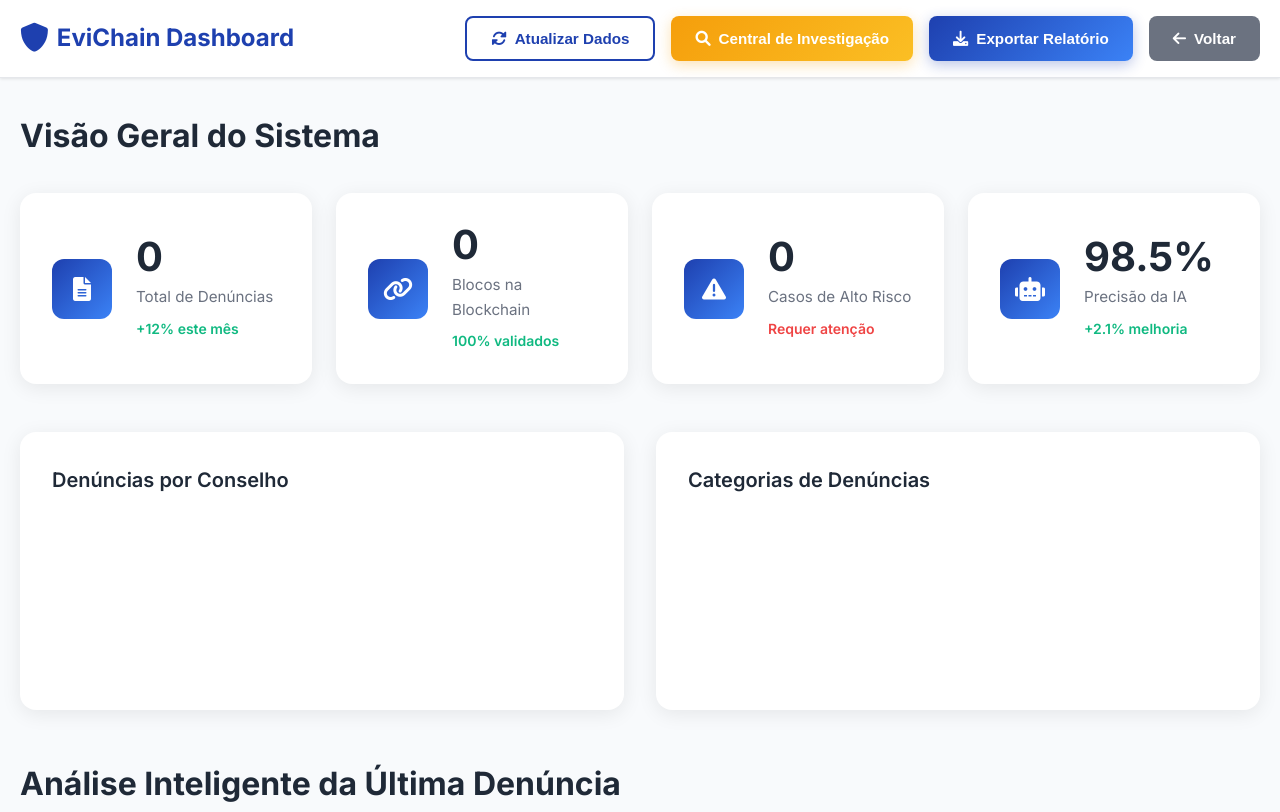
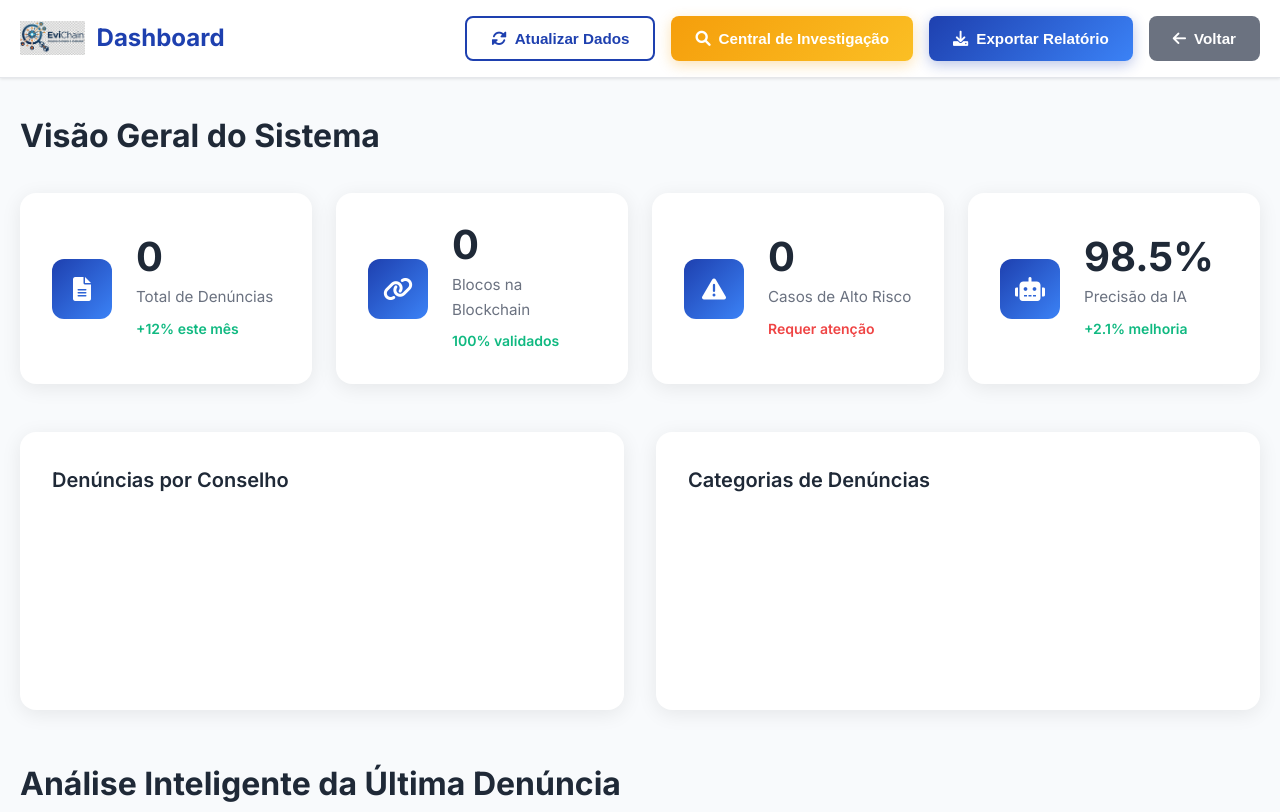
Before and after one commit to ldvsantos/evichain, a plain HTML site: page web/dashboard.html in a window 1280 px wide. Shown: the top 812 px of the page. Drawn offline with nearby package versions, Linux system fonts and the light colour scheme; no server answers.

Commit message:
Use horizontal logo in headers

```diff
--- a/web/dashboard.css
+++ b/web/dashboard.css
@@ -44,11 +44,29 @@ body {
     font-size: 1.5rem;
     font-weight: 700;
     color: #1e40af;
+    gap: 0.75rem;
 }
 
 .brand i {
     margin-right: 0.5rem;
     font-size: 1.8rem;
+}
+
+.brand-link {
+    display: inline-flex;
+    align-items: center;
+    text-decoration: none;
+}
+
+.brand-logo {
+    height: 34px;
+    width: auto;
+    display: block;
+    object-fit: contain;
+}
+
+.brand-title {
+    color: #1e40af;
 }
 
 .header-actions {
--- a/web/dashboard.html
+++ b/web/dashboard.html
@@ -21,8 +21,10 @@
     <header class="dashboard-header">
         <div class="header-content">
             <div class="brand">
-                <i class="fas fa-shield-alt"></i>
-                <span>EviChain Dashboard</span>
+                <a class="brand-link" href="/" aria-label="EviChain">
+                    <img class="brand-logo" src="/assets/brand/logo_horizontal.png" alt="EviChain">
+                </a>
+                <span class="brand-title">Dashboard</span>
             </div>
             <div class="header-actions">
                 <button class="btn btn-outline" onclick="refreshData()">
--- a/web/styles.css
+++ b/web/styles.css
@@ -50,6 +50,7 @@ body {
     color: #1e40af;
     cursor: pointer;
     transition: all 0.3s ease;
+    text-decoration: none;
 }
 
 .nav-brand:hover {
@@ -67,6 +68,19 @@ body {
     color: white;
     font-size: 1.5rem;
     box-shadow: 0 4px 15px rgba(30, 64, 175, 0.3);
+}
+
+.brand-logo {
+    height: 38px;
+    width: auto;
+    display: block;
+    object-fit: contain;
+}
+
+@media (max-width: 768px) {
+    .brand-logo {
+        height: 32px;
+    }
 }
 
 .nav-links {
```
Also changed, not shown: docs/ASSETS.md (added, +15 -0 lines), web/index.html (+3 -4 lines), web/assets/brand/logo_horizontal.png (added).
